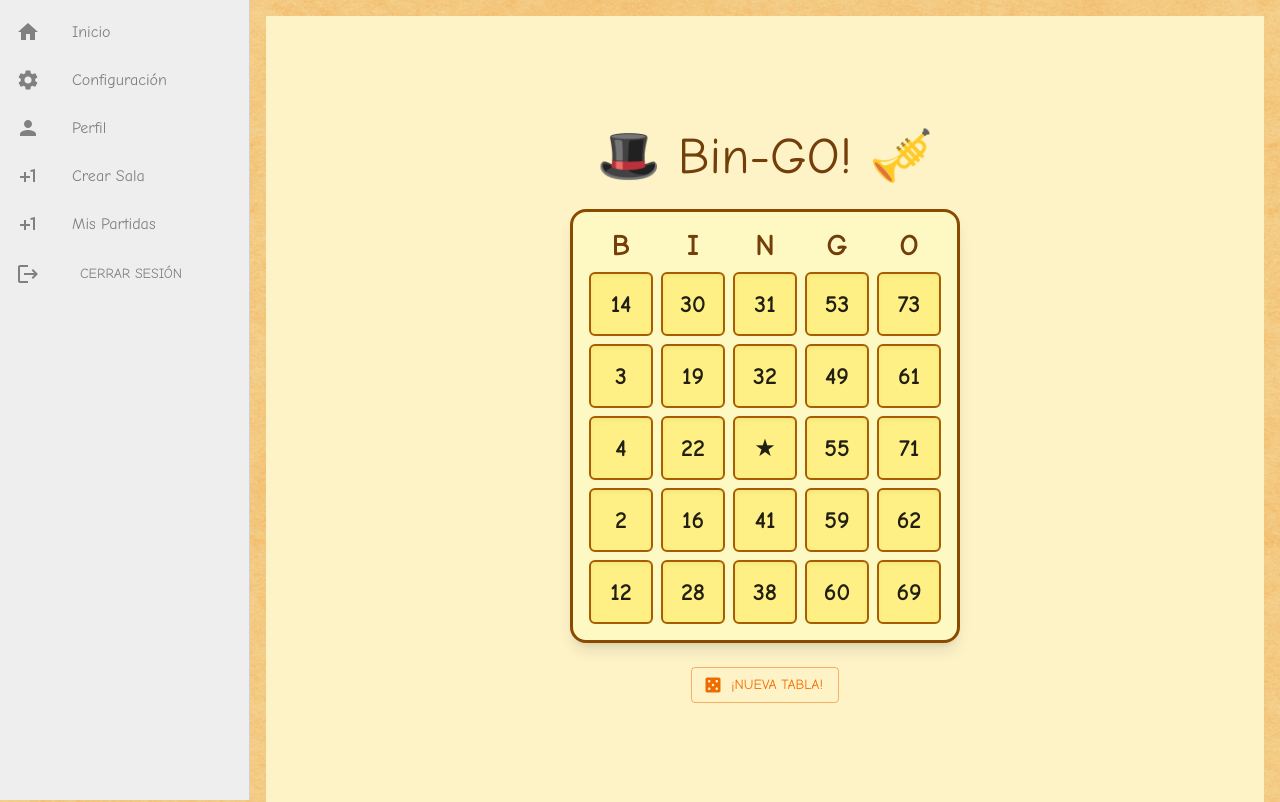
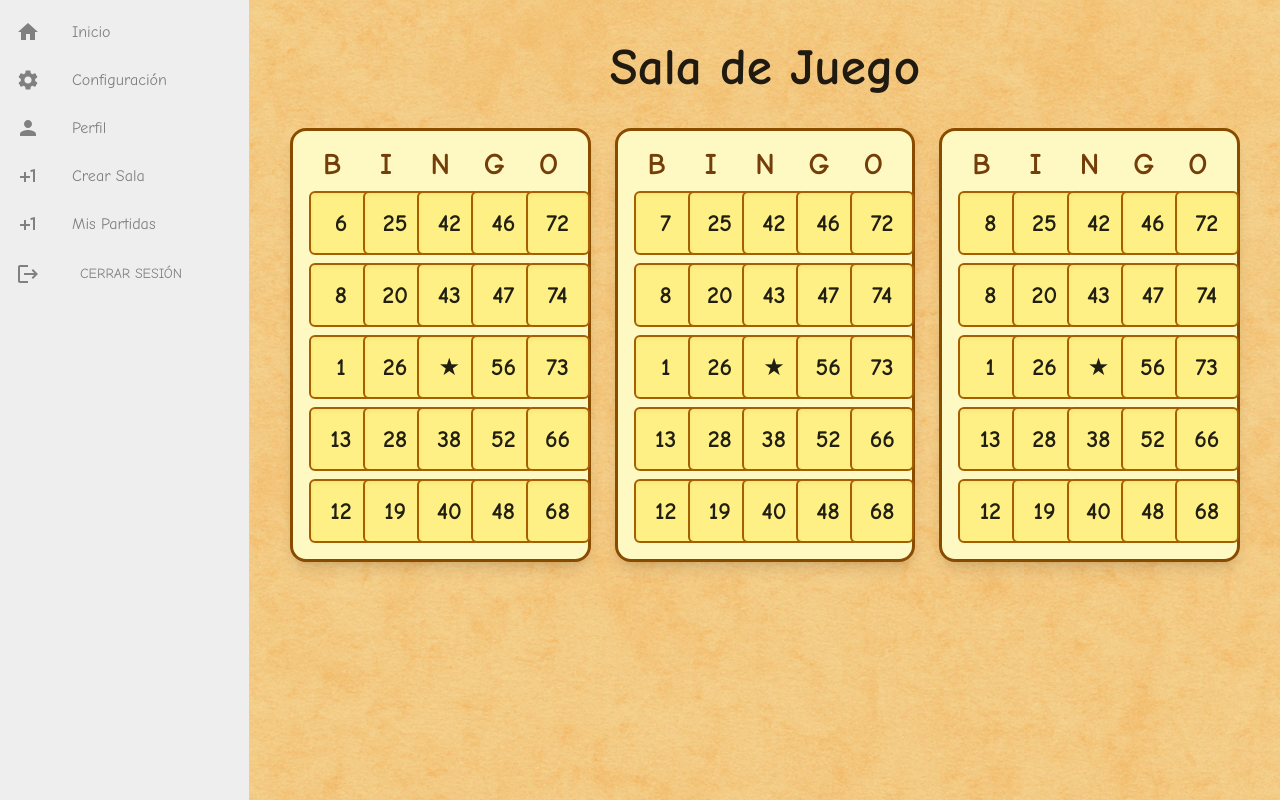
Before and after one commit to camilopulgarin/bingo-web, a React (Vite) app: page /game in a window 1280 px wide. Shown: the top 802 px of the page. Built offline with nearby package versions, Linux system fonts and the light colour scheme; sample sign-in values are in the browser's storage; a web font is replaced by a local one.

Commit message:
creacion de pagina game (sala de juego)

```diff
--- /dev/null
+++ b/src/pages/game/components/BingoTableMock.jsx
@@ -0,0 +1,22 @@
+import BingoCell from './BingoCell';
+
+const headers = ['B', 'I', 'N', 'G', 'O'];
+
+const BingoTableMock = ({ card }) => {
+  return (
+    <div className="bg-yellow-100 p-4 rounded-2xl shadow-lg border-[3px] border-yellow-800 max-w-fit mx-auto retro-border">
+      <div className="grid grid-cols-5 gap-2">
+        {headers.map((letter) => (
+          <div key={letter} className="text-center text-3xl font-bold text-yellow-900">{letter}</div>
+        ))}
+        {[...Array(5)].map((_, rowIndex) =>
+          headers.map((letter) => (
+            <BingoCell key={`${letter}-${rowIndex}`} value={card[letter][rowIndex]} />
+          ))
+        )}
+      </div>
+    </div>
+  );
+};
+
+export default BingoTableMock;
--- a/src/pages/game/index.jsx
+++ b/src/pages/game/index.jsx
@@ -1,4 +1,4 @@
-import RandomBingoTotalTable from "../../components/game/TotalBoard";
+/* import RandomBingoTotalTable from "../../components/game/TotalBoard";
 import BingoTable from "./components/BingoTable";
 import GenerateButton from "./components/GenerateButton";
 
@@ -14,3 +14,25 @@ export default function RandomBingoTable() {
     </>
   );
 }
+ */
+
+
+import BingoTableMock from './components/BingoTableMock';
+import { userTables } from './newFileMock'; // Asegúrate de exportarlo bien
+
+const GameRoom = () => {
+  return (
+    <div className="p-6 space-y-8">
+      <h1 className="text-4xl font-bold text-center">Sala de Juego</h1>
+      <div className="grid grid-cols-1 md:grid-cols-2 lg:grid-cols-3 gap-6">
+        {userTables.map((table, index) => (
+          <div key={index}>
+            <BingoTableMock card={table} />
+          </div>
+        ))}
+      </div>
+    </div>
+  );
+};
+
+export default GameRoom;
--- /dev/null
+++ b/src/pages/game/newFileMock.js
@@ -0,0 +1,23 @@
+export const userTables = [
+  {
+    B: [6, 8, 1, 13, 12],
+    G: [46, 47, 56, 52, 48],
+    I: [25, 20, 26, 28, 19],
+    N: [42, 43, "★", 38, 40],
+    O: [72, 74, 73, 66, 68],
+  },
+  {
+    B: [7, 8, 1, 13, 12],
+    G: [46, 47, 56, 52, 48],
+    I: [25, 20, 26, 28, 19],
+    N: [42, 43, "★", 38, 40],
+    O: [72, 74, 73, 66, 68],
+  },
+  {
+    B: [8, 8, 1, 13, 12],
+    G: [46, 47, 56, 52, 48],
+    I: [25, 20, 26, 28, 19],
+    N: [42, 43, "★", 38, 40],
+    O: [72, 74, 73, 66, 68],
+  },
+];
--- a/src/routes/Approutes.jsx
+++ b/src/routes/Approutes.jsx
@@ -7,7 +7,7 @@ import Home from '../pages/home/home';
 import GameHistory from '../pages/rooms/games-history';
 import NewRoom from '../pages/rooms/newRoom/index';
 import UserSettings from '../pages/settings/UserSettings';
-import RandomBingoTable from '../pages/game';
+import GameRoom from '../pages/game';
 import GameSetup from '../pages/rooms/GameSetup/GameSetup';
 
 const AppRoutes = () => {
@@ -28,7 +28,7 @@ const AppRoutes = () => {
         <Route path="/settings" element={<ProtectedRoute element={<UserSettings />} />} />
         <Route path="/game-history" element={<ProtectedRoute element={<GameHistory />} />} />
         <Route path="/newRoom" element={<ProtectedRoute element={<NewRoom />} />} />
-        <Route path="/game" element={<ProtectedRoute element={<RandomBingoTable />} />} />
+        <Route path="/game" element={<ProtectedRoute element={<GameRoom />} />} />
         <Route path="/game-setup/:id" element={<ProtectedRoute element={<GameSetup />} />} />
         <Route path="/" element={<Home />}/>
 
```
